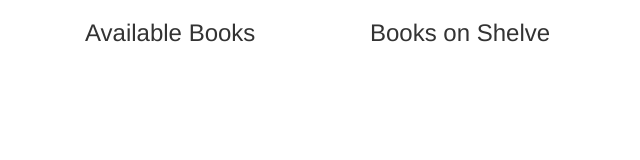
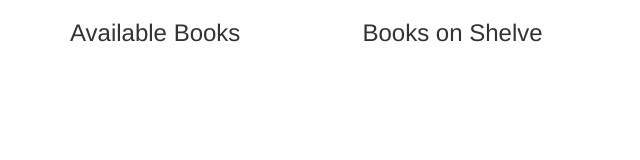
Before and after one commit to c089/example-bookshelf-ruby-angular, a website: page frontend/app/index.html in a window 1280 px wide. Shown: the whole page, without its empty margins (0-640 px from the left). Drawn offline with nearby package versions, Linux system fonts and the light colour scheme; some packages are replaced by stand-ins of ours; no server answers.

Commit message:
html syntax typo

```diff
--- a/frontend/app/shelve.html
+++ b/frontend/app/shelve.html
@@ -3,7 +3,7 @@
     #books ul li:hover span.glyphicon { display: inline; }
 </style>
 
-<div id="books" class-"row">
+<div id="books" class="row">
 
     <ul class="col-md-3">
         <h3>Available Books</h3>
```
